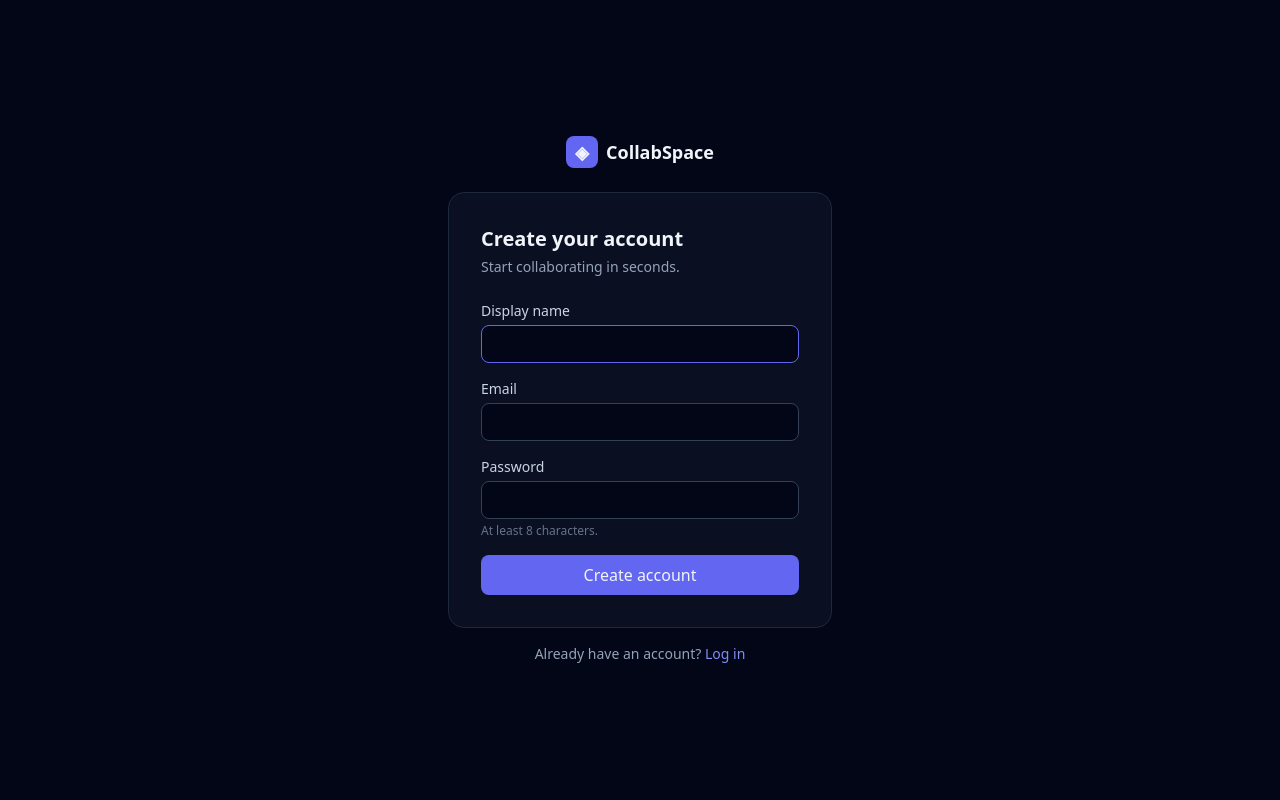
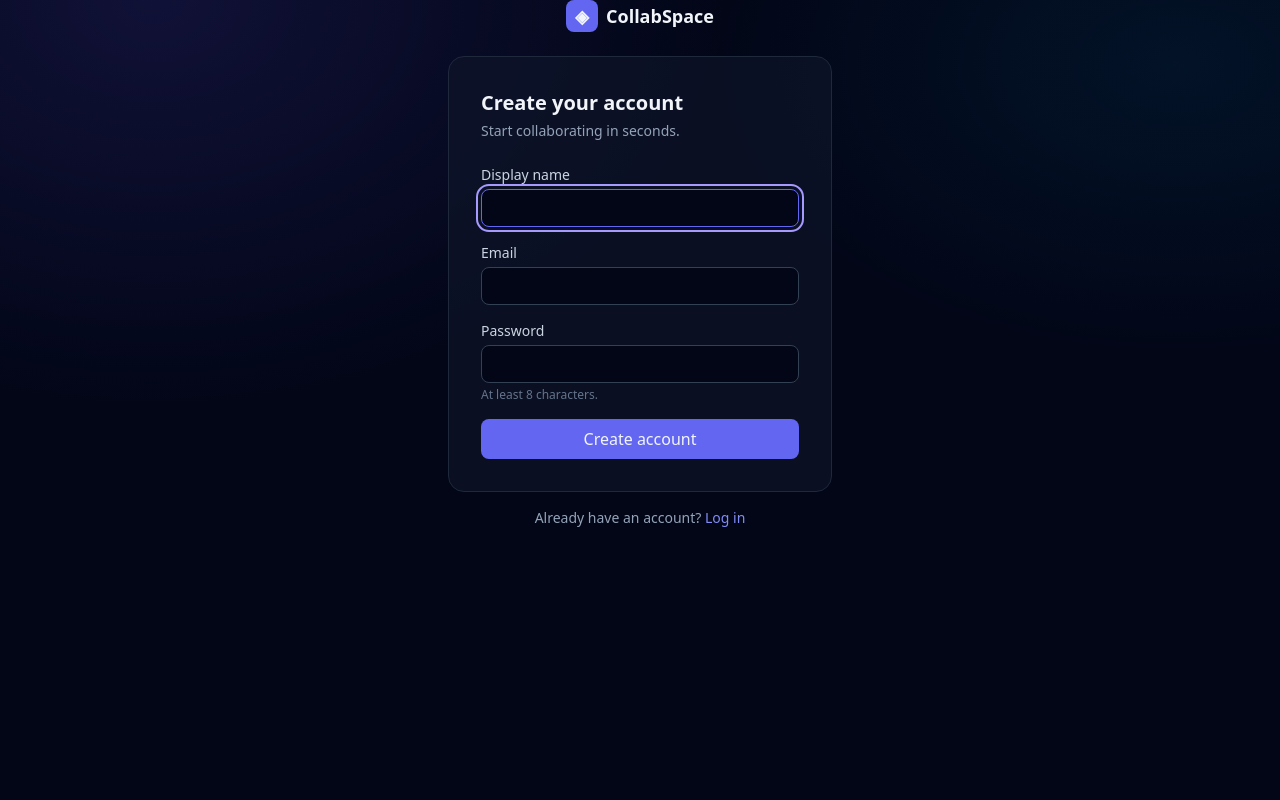
Before and after one commit to Kushe602/Real-Time-Collaborative-App, a FastAPI app: page /register in a window 1280 px wide. Run offline with FastAPI, Linux system fonts and the light colour scheme; some libraries are stand-ins or nearby versions.

Commit message:
Polish CollabSpace shared shell with accessible dark theme

```diff
--- a/app/templates/base.html
+++ b/app/templates/base.html
@@ -3,13 +3,24 @@
   <head>
     <meta charset="utf-8" />
     <meta name="viewport" content="width=device-width, initial-scale=1" />
+    <meta name="theme-color" content="#090d18" />
+    <meta name="color-scheme" content="dark" />
     <title>{% block title %}{{ app_name }}{% endblock %}</title>
     <script src="https://cdn.tailwindcss.com"></script>
     <script src="https://unpkg.com/htmx.org@1.9.12"></script>
     <link rel="stylesheet" href="/static/css/app.css" />
+    <style>
+      :root { color-scheme: dark; --page:#090d18; --surface:#131b2d; --line:rgba(148,163,184,.18); --text:#e8eef9; --muted:#9ba9bf; --accent:#8b7cff; }
+      html { background:var(--page); scroll-behavior:smooth; }
+      body { background:radial-gradient(ellipse at 12% 0%,rgba(91,76,220,.16),transparent 36rem),radial-gradient(ellipse at 92% 8%,rgba(14,165,233,.08),transparent 30rem),var(--page); color:var(--text); }
+      a,button,input,textarea,select { transition:color .18s ease,background-color .18s ease,border-color .18s ease,box-shadow .18s ease; }
+      a:focus-visible,button:focus-visible,input:focus-visible,textarea:focus-visible,select:focus-visible { outline:2px solid #a69aff; outline-offset:3px; }
+      ::selection { background:rgba(139,124,255,.35); }
+      @media (prefers-reduced-motion:reduce) { *,*::before,*::after { scroll-behavior:auto!important; transition-duration:.01ms!important; animation-duration:.01ms!important; } }
+    </style>
     {% block head %}{% endblock %}
   </head>
-  <body class="h-full bg-slate-950 text-slate-100 antialiased">
+  <body class="min-h-full bg-slate-950 text-slate-100 antialiased">
     {% block body %}{% endblock %}
   </body>
 </html>
```
